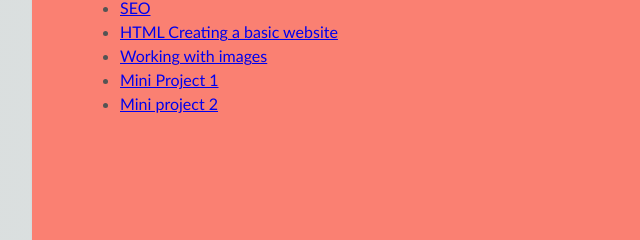
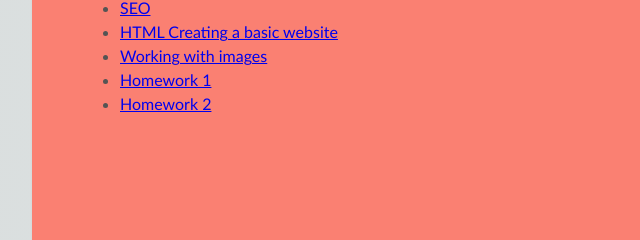
Before and after one commit to Fvargas78/assignments.html, a plain HTML site: page index.html in a window 1280 px wide. Shown: the part 236-476 px from the top of the page, 176-816 px from the left. Drawn offline with Linux system fonts and the light colour scheme.

Commit message:
Update index.html

```diff
--- a/index.html
+++ b/index.html
@@ -65,8 +65,8 @@ body   {
         <li><a class="active" href="https://fvargas78.github.io/SEO/">SEO</a></li>
         <li><a class="active" href="https://fvargas78.github.io/ccsf.html/">HTML Creating a basic website</a></li>
         <li><a class="active" href="https://fvargas78.github.io/hw4.html/">Working with images</a></li>
-        <li><a class="active" href="https://fvargas78.github.io/-homework1.html/">Mini Project 1</a></li>
-        <li><a class="active" href="https://fvargas78.github.io/homework2.html/">Mini project 2</a></li>
+        <li><a class="active" href="https://fvargas78.github.io/-homework1.html/">Homework 1</a></li>
+        <li><a class="active" href="https://fvargas78.github.io/homework2.html/">Homework 2</a></li>
     </ul>
         </div>
 </body>
```
